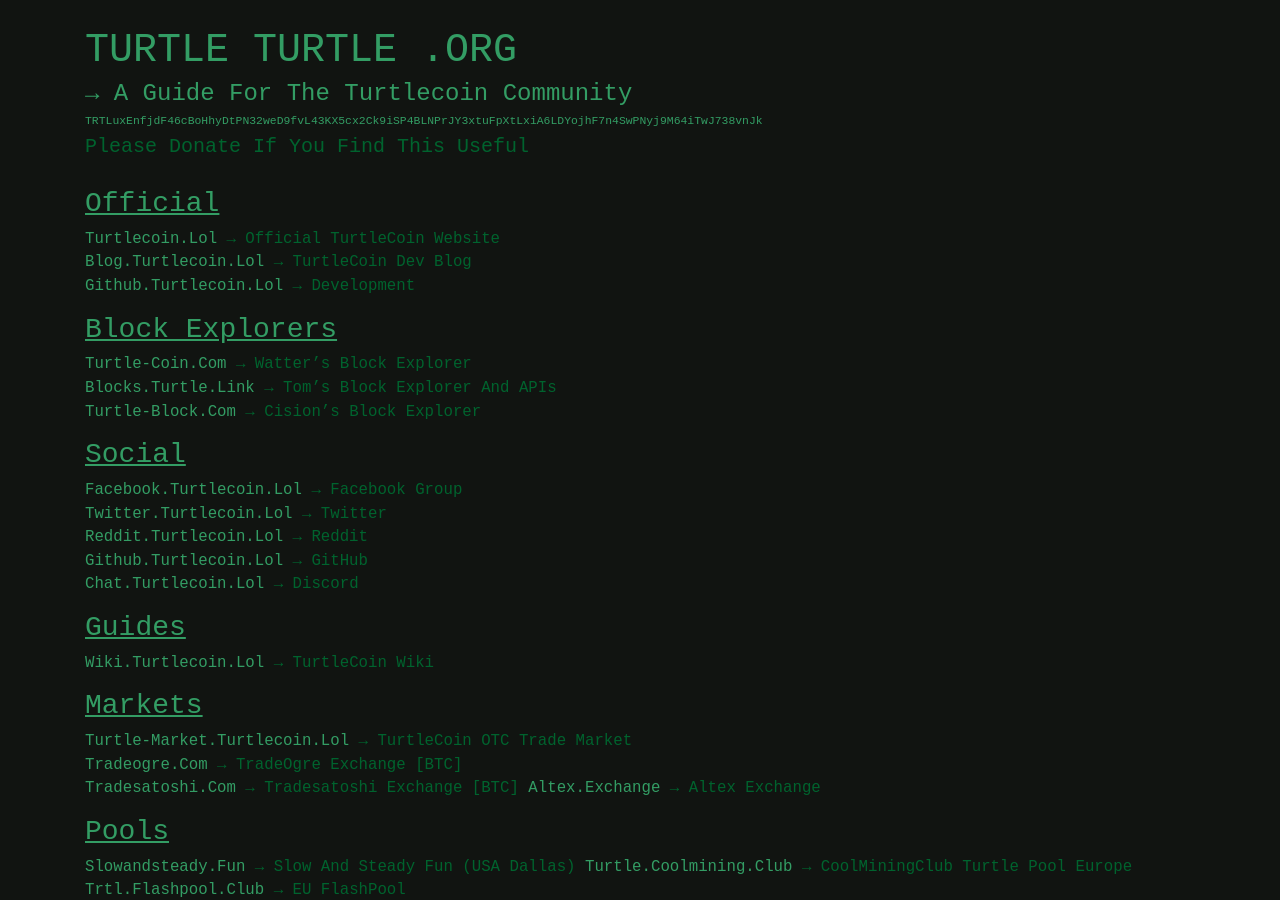
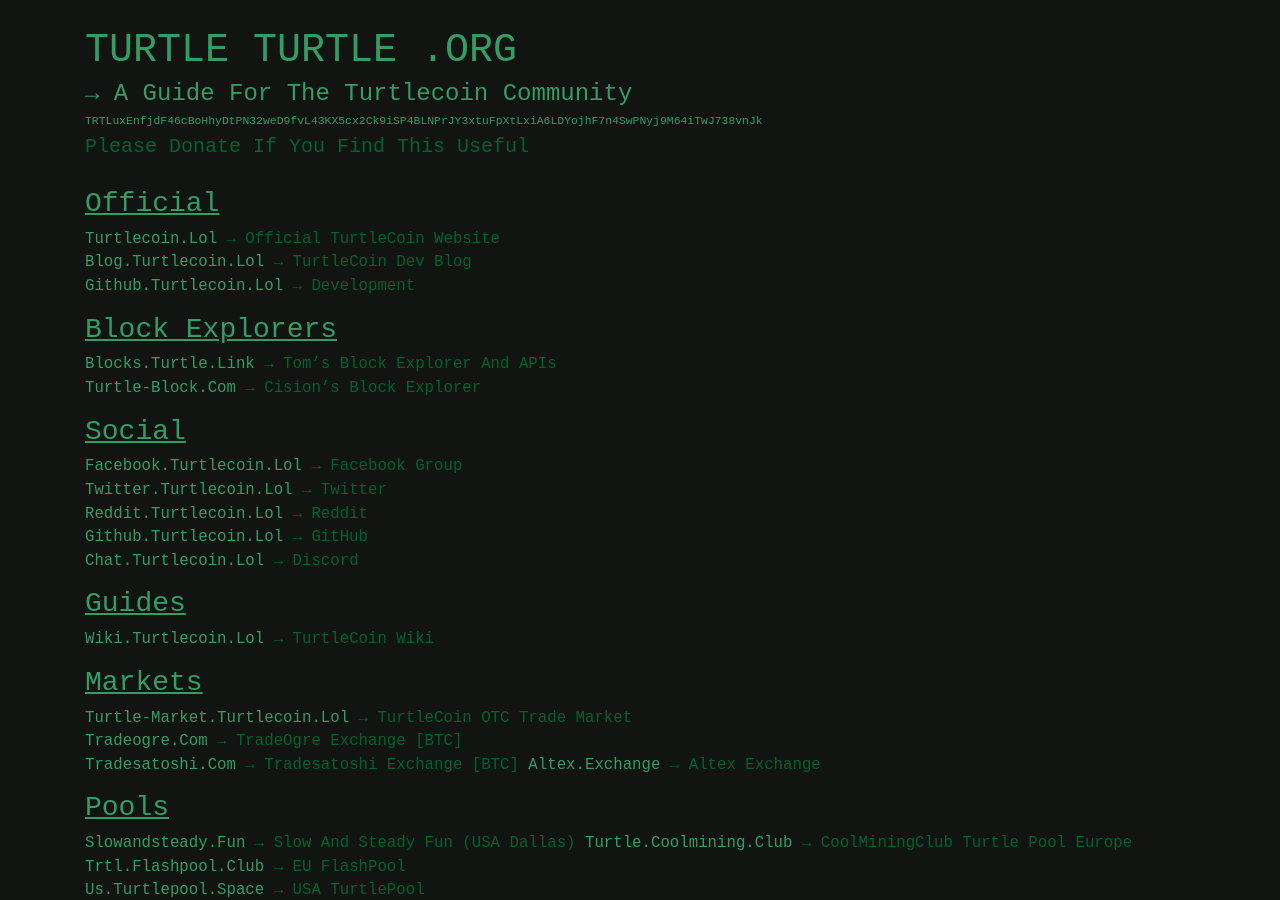
Before and after one commit to zack796/turtleturtle.org, a Jekyll site: the page built from index.md, in a window 1280 px wide and 900 px high. Built offline with Jekyll 4.4.1, drawn with Linux system fonts in a browser that asks for light colours.

Commit message:
Watter left
Watter left, and his explorer is down.

```diff
--- a/index.md
+++ b/index.md
@@ -8,7 +8,6 @@
 [github.turtlecoin.lol](https://github.com/turtlecoin) → Development
 
 ### Block Explorers
-[turtle-coin.com](http://turtle-coin.com) → Watter's Block Explorer
 [blocks.turtle.link](https://blocks.turtle.link) → Tom's Block Explorer and APIs
 [turtle-block.com](https://turtle-block.com) → Cision's Block Explorer
 
```
